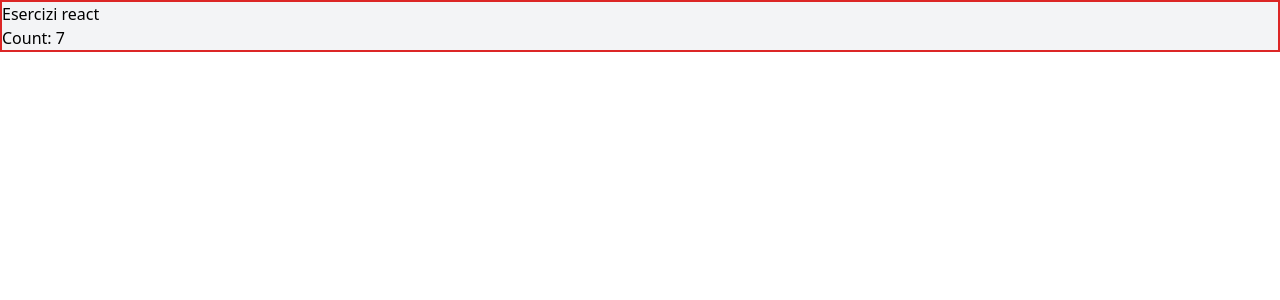
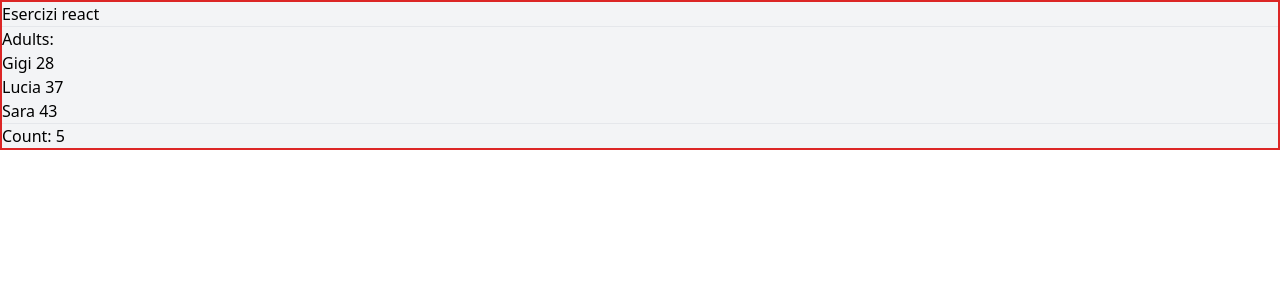
Before and after one commit to RavaMarghe/Esercizi-React, a React (Create React App) app in the folder my-app/: page / in a window 1280 px wide. Shown: the top 300 px of the page. Built offline with nearby package versions, Linux system fonts and the light colour scheme.

Commit message:
feat: add FilteredList.js

```diff
--- a/my-app/src/App.js
+++ b/my-app/src/App.js
@@ -1,8 +1,7 @@
 import React from "react";
 import { Container } from "./Container";
-import { GithubUser } from "./GithubUser";
 import { Counter } from "./Counter";
-import { DisplayLanguage } from "./DisplayLanguage";
+import { FilteredList } from "./FilteredList";
 
 /*function onCounterChange(count){
   console.log(`The Counter is now: ${count}`)
@@ -11,6 +10,9 @@ import { DisplayLanguage } from "./DisplayLanguage";
 export function App() {
   return (
     <Container title="Esercizi react">
+      <hr />
+      <FilteredList />
+      <hr />
       <Counter />
     </Container>
   );
--- /dev/null
+++ b/my-app/src/FilteredList.js
@@ -0,0 +1,51 @@
+import { useMemo } from "react";
+
+const people = [
+  {
+    id: 0,
+    name: "Gigi",
+    age: "28",
+  },
+  {
+    id: 1,
+    name: "Marta",
+    age: "13",
+  },
+  {
+    id: 2,
+    name: "Tony",
+    age: "7",
+  },
+  {
+    id: 3,
+    name: "Lucia",
+    age: "37",
+  },
+  {
+    id: 4,
+    name: "Sara",
+    age: "43",
+  },
+];
+
+export function FilteredList() {
+  const adults = useMemo(
+    () =>
+      people.map(
+        (people, index) =>
+          people.age >= 18 && (
+            <li key={(people, index)}>
+              {(people.name) + " " + (people.age)}
+            </li>
+          )
+      ),
+    []
+  );
+
+  return (
+    <div>
+      <h1>Adults:</h1>
+      <ul>{adults}</ul>
+    </div>
+  );
+}
```
